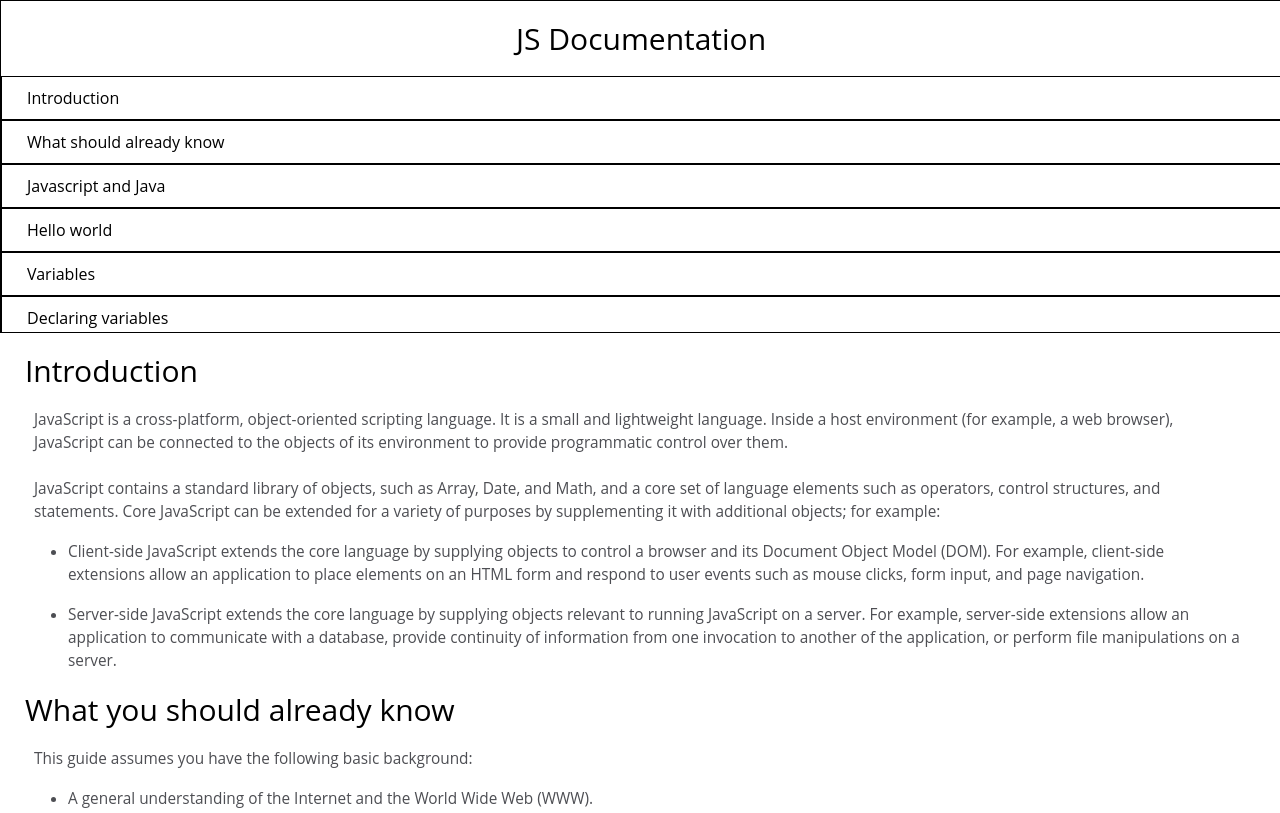
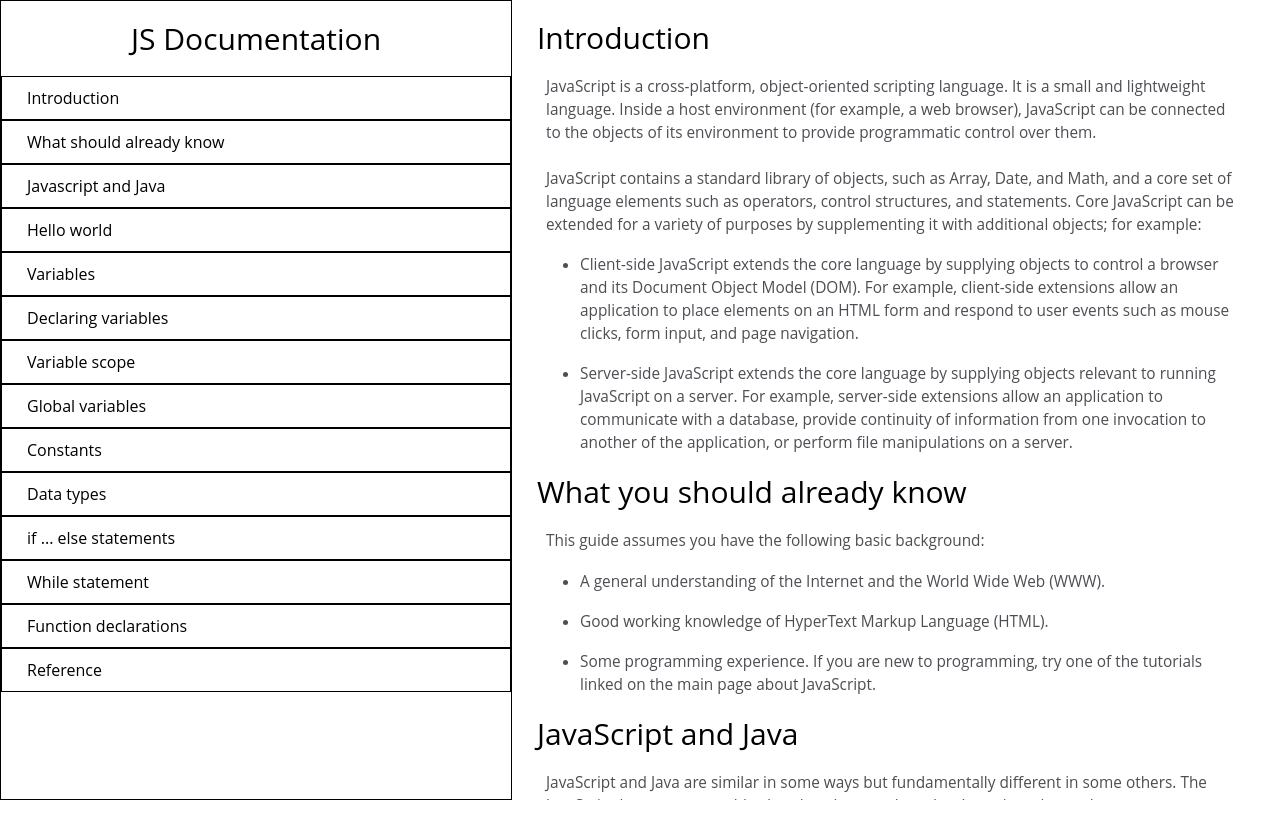
Before and after one commit to luis-pomare/freeCodeCampTechnicalDocumentationPage, a plain HTML site: page index.html in a window 1280 px wide. Shown: the top 813 px of the page. Drawn offline with Linux system fonts and the light colour scheme.

Commit message:
Add layout responsiveness at 600px

```diff
--- a/style.css
+++ b/style.css
@@ -77,3 +77,19 @@ code {
   line-height: 2;
   color: #4d4e53;
 }
+
+@media (min-width: 600px) {
+  body {
+    display: grid;
+    grid-template-columns: 4fr 6fr;
+  }
+  nav,
+  nav ul,
+  main {
+    height: 100vh;
+    box-sizing: border-box;
+  }
+  main {
+    overflow-y: scroll;
+  }
+}
```
